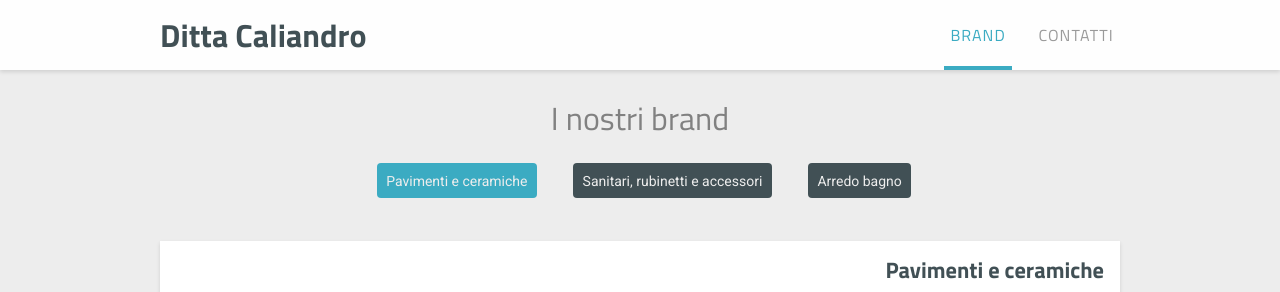
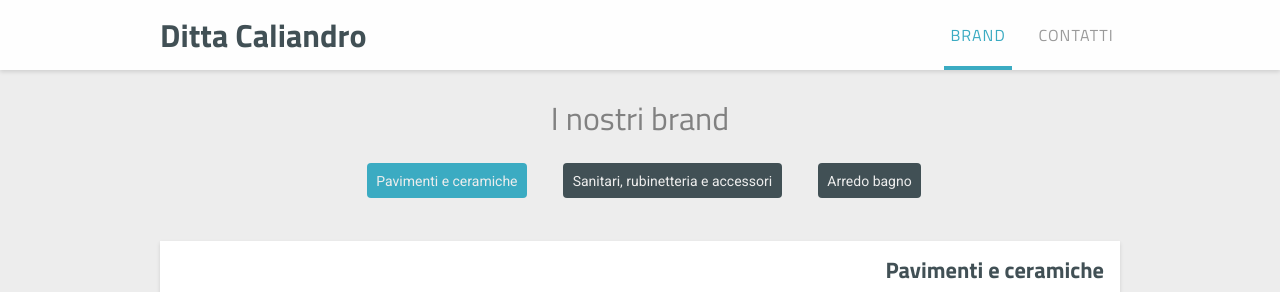
Before and after one commit to dittacaliandro/dittacaliandro.github.io, a website: page brand/index.html in a window 1280 px wide. Shown: the top 292 px of the page. Drawn offline with nearby package versions, Linux system fonts and the light colour scheme.

Commit message:
Fixed rubinetti

```diff
--- a/brand/index.html
+++ b/brand/index.html
@@ -58,7 +58,7 @@
     <h2 class="section-heading">I nostri brand</h2>
     <ul class="tab">
       <li role="presentation"><a class="tab--pavimenti active" href="#">Pavimenti e ceramiche</a></li>
-      <li role="presentation"><a class="tab--sanitari" href="#">Sanitari, rubinetti e accessori</a></li>
+      <li role="presentation"><a class="tab--sanitari" href="#">Sanitari, rubinetteria e accessori</a></li>
       <li role="presentation"><a class="tab--bagno" href="#">Arredo bagno</a></li>
     </ul>
     <div class="container brand-list">
@@ -83,7 +83,7 @@
         </div>
 
       <div id="sanitari" class="u-hidden">
-        <h3 class="brand-heading">Sanitari, rubinetti e accessori</h3>
+        <h3 class="brand-heading">Sanitari, rubinetteria e accessori</h3>
           <a href="http://www.ceramicadolomite.it/" class="brand-list__link" target="_blank"><img class="brand-list__img" src="../img/brand/s-dolomite.jpg" alt="Brand name"></a>
           <a href="http://www.mvceramiche.it/" class="brand-list__link" target="_blank"><img class="brand-list__img" src="../img/brand/s-giulini.png" alt="Brand name"></a>
           <a href="http://www.damast.it/" class="brand-list__link" target="_blank"><img class="brand-list__img" src="../img/brand/s-damast.jpg" alt="Brand name"></a>
```
